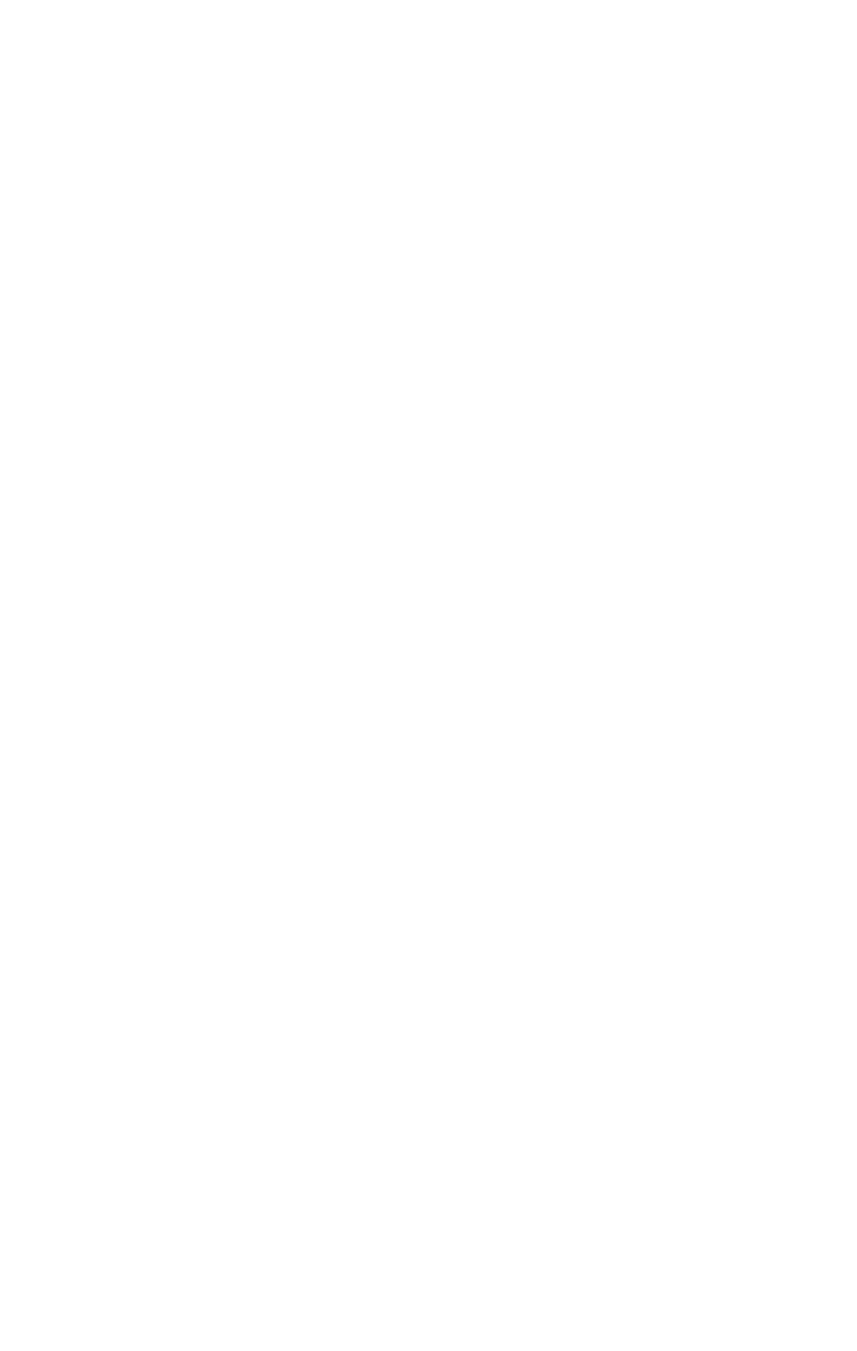
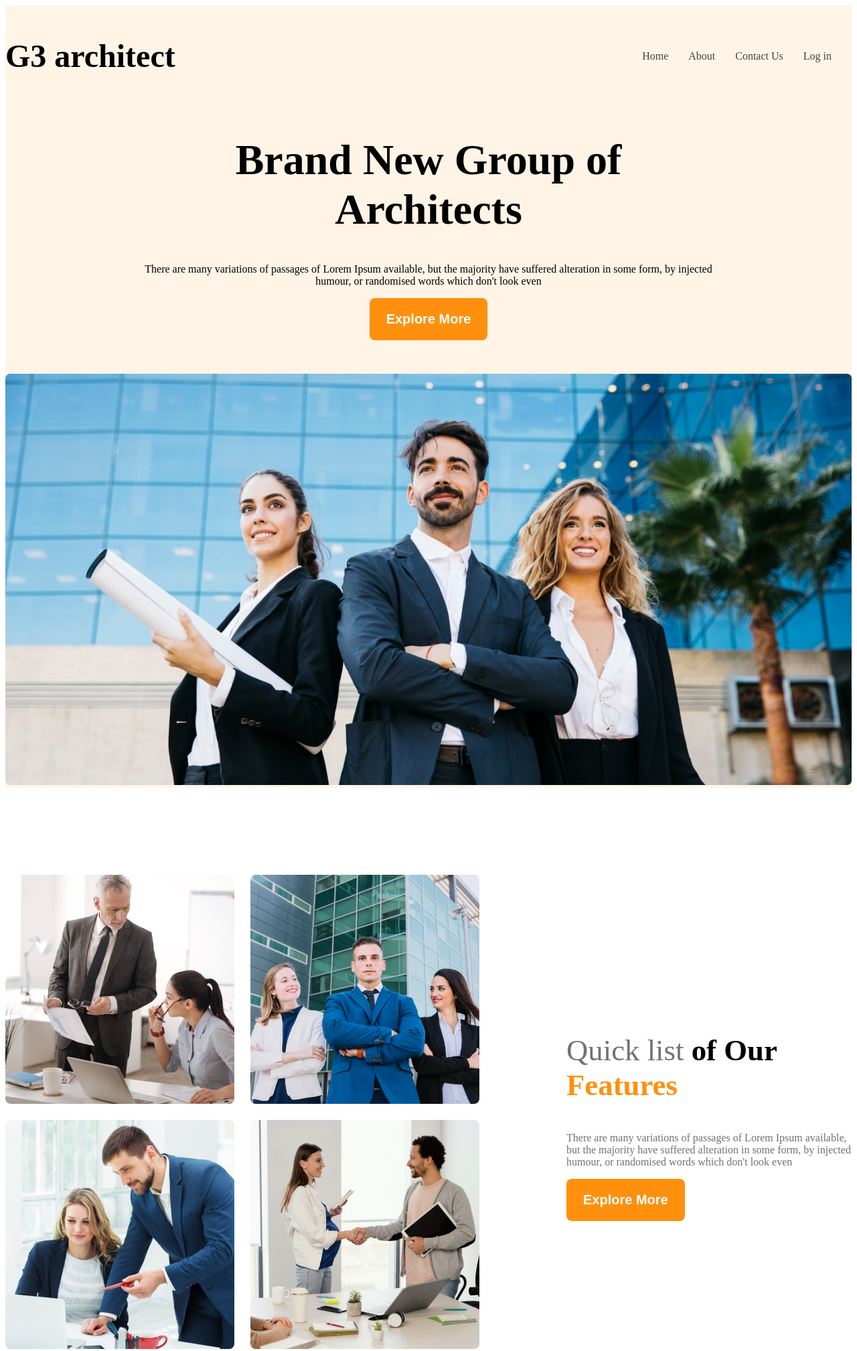
Before and after one commit to Shammi-Akhter/g3-architect-website, a plain HTML site: page index.html in a window 1280 px wide. Shown: the top 2017 px of the page at 67% size. Before the commit the page ends 800 px from the top, so only its background shows below. Drawn offline with Linux system fonts and the light colour scheme.

Commit message:
added banner and 2nd section

```diff
--- a/index.html
+++ b/index.html
@@ -1,12 +1,72 @@
 <!DOCTYPE html>
 <html lang="en">
+
 <head>
     <meta charset="UTF-8">
     <meta name="viewport" content="width=device-width, initial-scale=1.0">
     <title>G3 architect</title>
     <link rel="stylesheet" href="styles/architect.css">
 </head>
-<body>
+
+<body class="work-sans-font">
+    <header class="bg-light">
+        <nav class="navbar display-flex">
+            <h3 class="brand" c>G3 architect</h3>
+            <ul class="nav links display-flex">
+                <li class="nav-items"><a href="" class="nav-link text-gray">Home</a></li>
+                <li class="nav-items"><a href="" class="nav-link text-gray">About</a></li>
+                <li class="nav-items"><a href="" class="nav-link text-gray">Contact Us</a></li>
+                <li class="nav-items"><a href="" class="nav-link text-gray">Log in</a></li>
+            </ul>
+        </nav>
+        <div class="banner">
+            <div class="banner-content">
+                <h1 class="banner-tittle">Brand New
+                    Group of Architects
+                </h1>
+                <p class="banner-description">There are many variations of passages of Lorem Ipsum available, but the
+                    majority have suffered alteration in some form, by injected humour, or randomised words which don't
+                    look even</p>
+                <button class="btn-primary">Explore More</button>
+            </div>
+
+            <img class="banner-image" src="images/banner.png" alt="">
+        </div>
+    </header>
+    <main>
+        <!-- teams section start -->
+        <section class="teams display-flex">
+            <div class="team-img-container">
+                <img src="images/team1.png" alt="">
+                <img src="images/team2.png" alt="">
+                <img src="images/team3.png" alt="">
+                <img src="images/team4.png" alt="">
+            </div>
+            <div class="our-features">
+                <h3 class="section-title">
+                    <span id="quick-list" class="text-light-gray">Quick list </span>
+                    <span>of Our </span><br>
+                    <span class="text-primary">Features</span></h3>
+                <p class="feature-description text-light-gray">There are many variations of passages of Lorem Ipsum available, but the
+                    majority have suffered alteration in some form, by injected humour, or randomised words which don't
+                    look even</p>
+                <button class="btn-primary">Explore More</button>
+            </div>
+        </section>
+        <!-- features will enjoy -->
+        <section>
+<h3 class="section-title">Some Facts</h3>
+<p class="text-light-gray">There are many variations of passages of Lorem Ipsum available, but the majority have suffered alteration.</p>
+        </section>
+        <!-- some facts -->
+         <section class="some-facts">
+
+         </section>
+    </main>
+    <footer>
+
+    </footer>
 
 </body>
+
 </html>
--- a/styles/architect.css
+++ b/styles/architect.css
@@ -0,0 +1,154 @@
+.work-sans-font {
+    font-family: "Work Sans", serif;
+    font-optical-sizing: auto;
+    font-weight: 400px;
+    font-style: normal;
+}
+
+/* shared styles */
+.display-flex {
+    display: flex;
+}
+
+.text-primary {
+    color: #FF900E;
+
+}
+
+.btn-primary {
+    background-color: #FF900E;
+    color: white;
+    padding: 20px 25px;
+    font-size: 1.25rem;
+    font-weight: 600;
+    border-radius: 8px;
+    border: none;
+}
+
+main {
+    max-width: 1440px;
+    margin: 0 auto;
+}
+
+main>section {
+    margin-top: 130px;
+}
+.section-title {
+    font-size: 2.8rem;
+}
+
+/* dark 02 */
+.text-gray {
+    color: rgba(66, 66, 66, 1);
+}
+
+/* dark 03 */
+.text-light-gray {
+    color: #727272;
+
+}
+
+.bg-light {
+    background-color: rgba(255, 144, 14, 0.1);
+}
+
+/* header styles */
+/* navbar  */
+.navbar {
+    justify-content: space-between;
+    align-items: center;
+}
+
+.brand {
+    font-weight: 700px;
+    font-size: 3rem;
+}
+
+.nav-link {
+    text-decoration: none;
+    font-weight: 500px;
+
+}
+
+.nav-items {
+    list-style: none;
+    margin-right: 30px;
+
+}
+
+.navbar,
+.banner {
+    max-width: 1440px;
+    margin: 0 auto;
+
+}
+
+/* banner */
+.banner-content {
+    max-width: 850px;
+    margin: 0 auto;
+    text-align: center;
+    margin-bottom: 50px;
+}
+
+.banner-tittle {
+    font-weight: 700;
+    font-size: 4rem;
+
+}
+
+.banner-image {
+    width: 100%;
+}
+
+
+
+#quick-list {
+    font-weight: 500;
+}
+
+/* Team and feature */
+.teams {
+    align-items: center;
+
+}
+
+.team-img-container {
+    display: grid;
+    grid-template-columns: repeat(2, 1fr);
+    gap: 24px;
+
+}
+
+.our-features {
+    margin-left: 130px;
+    max-width: 530px
+}
+
+/* responsive */
+@media screen and (max-width: 576px) {
+
+    .navbar,
+    .nav-links,
+    .teams {
+        flex-direction: column;
+    }
+
+    .team-img-container {
+        grid-template-columns: repeat(1, 1fr);
+
+    }
+
+    .our-features {
+        margin-left: 20px;
+    }
+}
+/* medium size device */
+@media screen and (min-width:576px) and (max-width: 992px) {
+    .teams{
+        flex-direction: column;
+    }
+    .our-features{
+        margin-left: 50px auto;
+    }
+}
```
